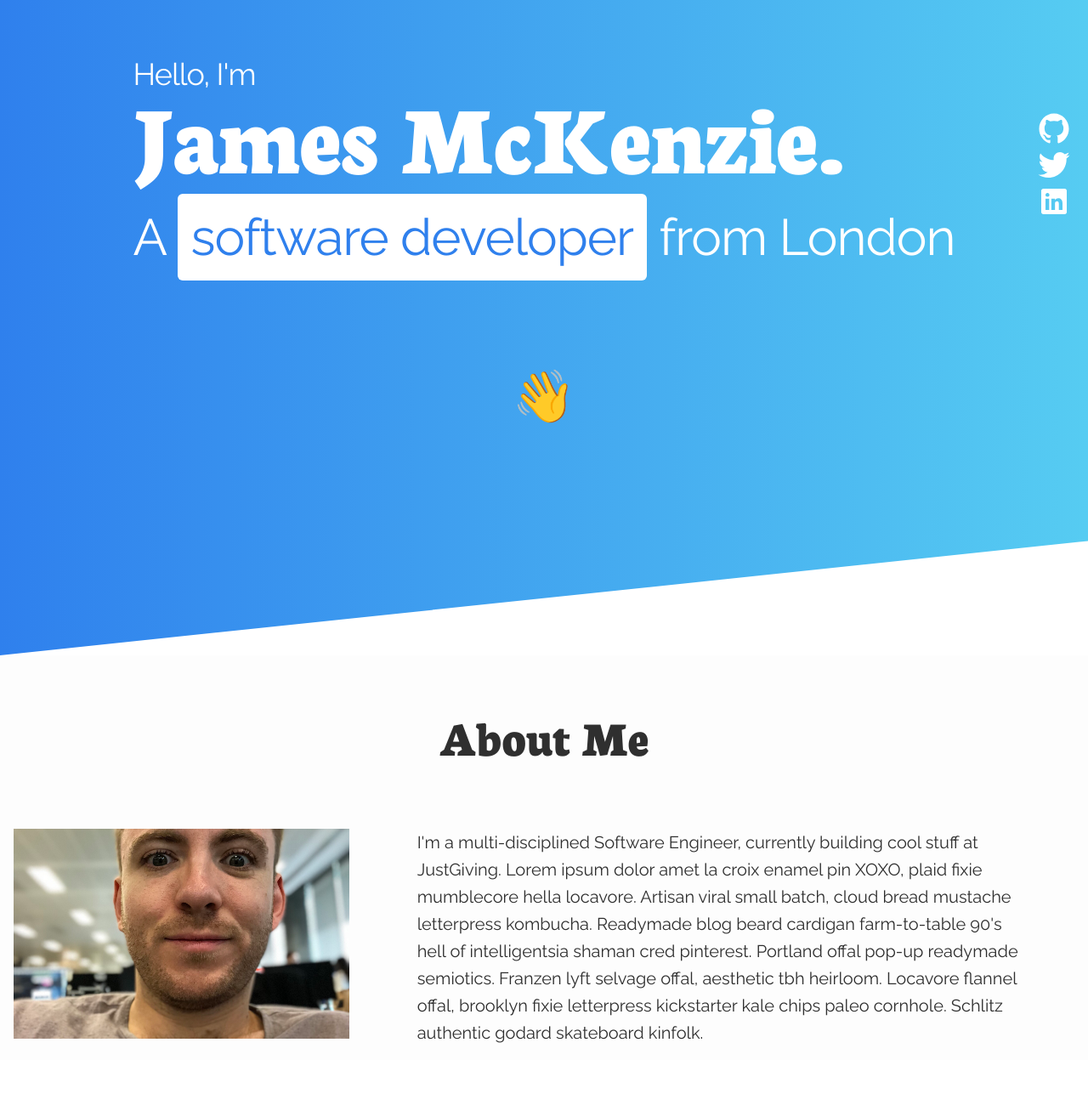
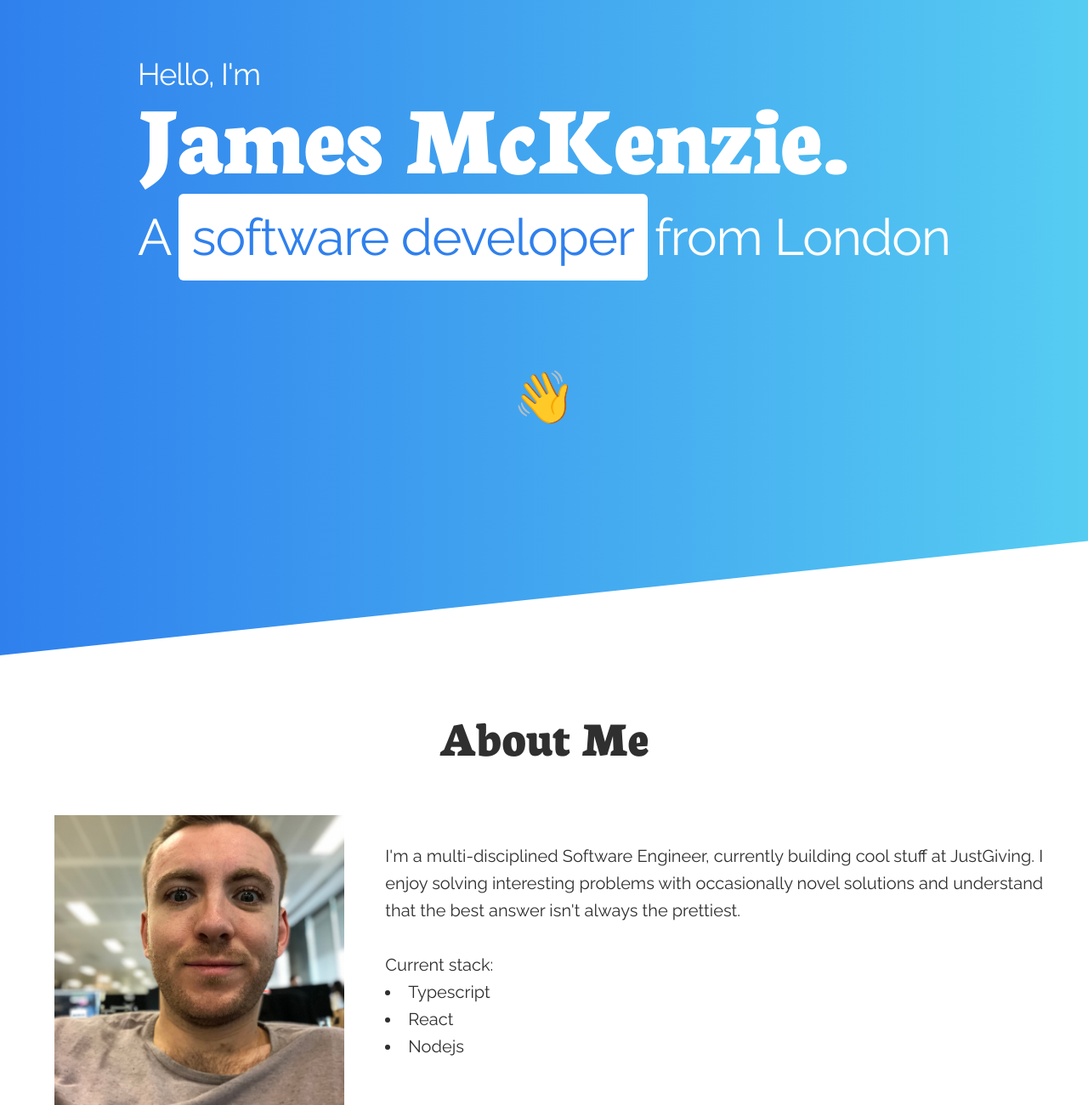
Before and after one commit to jamesmckenzie/jamesmckenzie.io, a Gatsby site: page / in a window 1280 px wide. Shown: the part 205-1505 px from the top of the page at 85% size. Before the commit the page ends 1452 px from the top, so only its background shows below. Built offline with nearby package versions, Linux system fonts and the light colour scheme; Gatsby itself is replaced by a stand-in of ours.

Commit message:
more style

```diff
--- a/src/components/AboutMe/AboutMe.tsx
+++ b/src/components/AboutMe/AboutMe.tsx
@@ -3,7 +3,7 @@ import { Box, Flex, Text } from "rebass";
 import Img from "gatsby-image";
 
 const AboutMe = ({ image }) => (
-  <Box bg="#fdfdfd">
+  <Box px={4}>
     <Box py={5}>
       <Text
         as="h2"
@@ -12,16 +12,15 @@ const AboutMe = ({ image }) => (
         fontSize={[60]}
         textAlign="center"
         color="#2f2f2f"
-        // my={5}
       >
         About Me
       </Text>
     </Box>
-    <Flex>
-      <Box  width={1 / 3} p={3}>
+    <Flex flexDirection={["column", "column", "row"]}>
+      <Box width={[1, 1, 1 / 3]} px={[3, 5, 2, 4]}>
         <Img fluid={image.childImageSharp.fluid} />
       </Box>
-      <Box  width={2 / 3} py={3} px={5}>
+      <Box width={[1, 1, 2 / 3]} px={[2, 4, 3]} my={4}>
         <Text
           fontSize={3}
           color="#2f2f2f"
@@ -29,15 +28,19 @@ const AboutMe = ({ image }) => (
           fontFamily="Raleway, sans-serif"
           lineHeight={1.6}
         >
-          I'm a multi-disciplined Software Engineer, currently building cool
-          stuff at JustGiving. Lorem ipsum dolor amet la croix enamel pin XOXO,
-          plaid fixie mumblecore hella locavore. Artisan viral small batch,
-          cloud bread mustache letterpress kombucha. Readymade blog beard
-          cardigan farm-to-table 90's hell of intelligentsia shaman cred
-          pinterest. Portland offal pop-up readymade semiotics. Franzen lyft
-          selvage offal, aesthetic tbh heirloom. Locavore flannel offal,
-          brooklyn fixie letterpress kickstarter kale chips paleo cornhole.
-          Schlitz authentic godard skateboard kinfolk.
+          <p>
+            I'm a multi-disciplined Software Engineer, currently building cool
+            stuff at JustGiving. I enjoy solving interesting problems with
+            occasionally novel solutions and understand that the best answer
+            isn't always the prettiest.
+          </p>{" "}
+          <br />
+          <p>
+            Current stack:
+            <li>Typescript</li>
+            <li>React</li>
+            <li>Nodejs</li>
+          </p>
         </Text>
       </Box>
     </Flex>
--- a/src/components/Hero/Hero.tsx
+++ b/src/components/Hero/Hero.tsx
@@ -2,6 +2,7 @@ import React from "react";
 import styled, { css, keyframes } from "styled-components";
 import FadeIn from "../FadeIn";
 import { Flex, Box, Text } from "rebass";
+import { media } from "../../helpers/css";
 
 const Background = styled(Box)`
   z-index: -1;
@@ -59,6 +60,10 @@ const Hero = () => (
         alignItems="center"
         css={css`
           height: 122vh;
+          min-height: 830px;
+          ${media.desktop`
+            min-height: 500px;
+          `}
         `}
       >
         <Box>
@@ -91,8 +96,15 @@ const Hero = () => (
             mt={4}
             letterSpacing={-1}
           >
-            A{" "}
+            <Flex
+              alignItems={["start", "center"]}
+              flexDirection={["column", "row"]}
+              justifyContent="center"
+            >
+              <Text mb={[2, 0]}>
+                A
                 <Text
+                  mx={2}
                   as="span"
                   bg="white"
                   color="#2f80ed"
@@ -104,11 +116,12 @@ const Hero = () => (
                 >
                   <i>software developer</i>
                 </Text>{" "}
-            from London
               </Text>
+              <Text mt={[3, 0]}>from London</Text>
+            </Flex>
             <Text
               as="p"
-            textAlign="center"
+              textAlign={["center"]}
               fontSize={fontSizes.map(s => s * 0.5)}
               mt={[4, 5, 6, 6]}
               css={css`
@@ -117,6 +130,7 @@ const Hero = () => (
             >
               👋
             </Text>
+          </Text>
         </Box>
       </Flex>
     </FadeIn>
--- a/src/components/Layout/Layout.tsx
+++ b/src/components/Layout/Layout.tsx
@@ -1,13 +1,26 @@
 import React from "react";
 import GlobalStyle from "../GlobalStyle";
 import { SocialBar } from "../SocialBar";
+import { Box } from "rebass";
+import { css } from "styled-components";
 
 const Layout: React.FunctionComponent = ({ children }) => (
-  <>
+  <Box
+    css={css`
+      position: relative;
+    `}
+  >
+    <Box
+      css={css`
+        position: absolute;
+        height: 100%;
+        z-index: -2;
+      `}
+    />
     <GlobalStyle />
     <SocialBar />
     {children}
-  </>
+  </Box>
 );
 
 export default Layout;
--- a/src/components/SocialBar/SocialBar.tsx
+++ b/src/components/SocialBar/SocialBar.tsx
@@ -7,7 +7,8 @@ const Absolute = styled(Flex)`
   position: absolute;
   right: 20px;
   /* top: 60px; */
-  height: 100%;
+  height: 100vh;
+  z-index: 1;
 `;
 
 const SocialLink = styled(Link)`
@@ -20,16 +21,22 @@ SocialLink.defaultProps = {
 };
 
 const SocialBar = () => (
-  <Absolute flexDirection="column" justifyContent="center">
+  <Absolute flexDirection="row" justifyContent="center" mt={3}>
+    <Box mx={2}>
       <SocialLink href="https://github.com/jamesmckenzie">
         <IoLogoGithub size="2.5em" />
       </SocialLink>
+    </Box>
+    <Box mx={2}>
       <SocialLink href="https://twitter.com/jmc_kenzie">
         <IoLogoTwitter size="2.5em" />
       </SocialLink>
+    </Box>
+    <Box mx={2}>
       <SocialLink href="https://www.linkedin.com/in/james-mckenzie-10975314/">
         <IoLogoLinkedin size="2.5em" />
       </SocialLink>
+    </Box>
   </Absolute>
 );
 
--- /dev/null
+++ b/src/helpers/css.ts
@@ -0,0 +1,26 @@
+import { css, CSSObject } from "styled-components";
+
+interface MediaSize {
+  desktop: number;
+  tablet: number;
+  phone: number;
+}
+
+const sizes: MediaSize = {
+  desktop: 992,
+  tablet: 768,
+  phone: 576
+};
+
+export const media = Object.keys(sizes).reduce(
+  (acc, label) => {
+    acc[label] = (...args) => css`
+      @media (max-width: ${sizes[label] / 16}em) {
+        ${(css as any)(...args)};
+      }
+    `;
+
+    return acc;
+  },
+  {} as { [k in keyof MediaSize]: any }
+);
--- a/src/pages/index.tsx
+++ b/src/pages/index.tsx
@@ -3,7 +3,8 @@ import { Layout } from "../components/Layout";
 import { Hero } from "../components/Hero";
 import { graphql } from "gatsby";
 import AboutMe from "../components/AboutMe/AboutMe";
-import styled from "styled-components";
+import styled, { css } from "styled-components";
+import { Box } from "rebass";
 
 const Angle = styled.svg`
   margin-top: -150vh;
@@ -25,7 +26,7 @@ export const query = graphql`
   {
     fileName: file(relativePath: { eq: "Image from iOS.jpg" }) {
       childImageSharp {
-        fluid(maxWidth: 400, maxHeight: 250) {
+        fluid(maxWidth: 400, maxHeight: 400) {
           ...GatsbyImageSharpFluid
         }
       }
```
Also changed, not shown: src/helpers/css.js (deleted, +0 -17 lines). Lines whose indentation alone changed are shown as unchanged.
